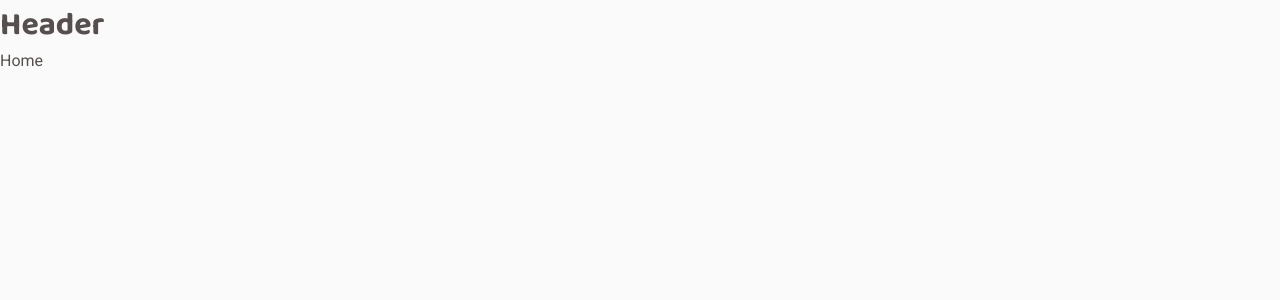
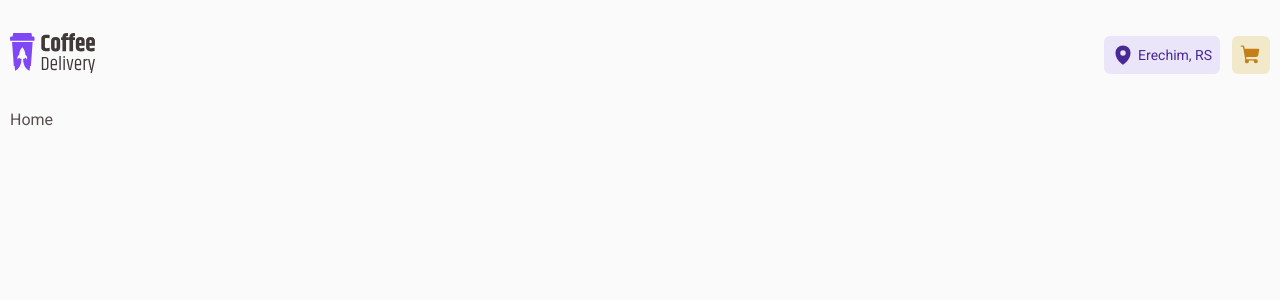
Before and after one commit to MarlonChi/coffe-delivery, a React (Vite) app: page / in a window 1280 px wide. Shown: the top 300 px of the page. Built offline with nearby package versions, Linux system fonts and the light colour scheme.

Commit message:
feat: Header component

```diff
--- a/package.json
+++ b/package.json
@@ -10,6 +10,7 @@
     "preview": "vite preview"
   },
   "dependencies": {
+    "phosphor-react": "^1.4.1",
     "react": "^18.2.0",
     "react-dom": "^18.2.0",
     "react-router-dom": "^6.22.1",
--- a/src/components/Header/index.tsx
+++ b/src/components/Header/index.tsx
@@ -1,3 +1,25 @@
+import { NavLink } from "react-router-dom";
+import { MapPin, ShoppingCart } from "phosphor-react";
+
+import LogoImg from "../../assets/logo.svg";
+
+import * as S from "./styles";
+
 export const Header = () => {
-  return <h1>Header</h1>;
+  return (
+    <S.HeaderContainer>
+      <NavLink to="/">
+        <img src={LogoImg} />
+      </NavLink>
+      <nav>
+        <NavLink to="/checkout">
+          <MapPin size={22} weight="fill" />
+          Erechim, RS
+        </NavLink>
+        <NavLink to="/checkout">
+          <ShoppingCart size={22} weight="fill" />
+        </NavLink>
+      </nav>
+    </S.HeaderContainer>
+  );
 };
--- /dev/null
+++ b/src/components/Header/styles.ts
@@ -0,0 +1,45 @@
+import styled from "styled-components";
+
+export const HeaderContainer = styled.header`
+  display: flex;
+  justify-content: space-between;
+  align-items: center;
+  padding: 33px 0;
+
+  nav {
+    display: flex;
+    gap: 12px;
+
+    a {
+      display: flex;
+      align-items: center;
+      gap: 4px;
+      padding: 8px;
+      border-radius: 6px;
+      text-decoration: none;
+
+      font-size: 1.4rem;
+      transition: background 0.2s, color 0.2s;
+    }
+
+    a:nth-child(1) {
+      color: ${(props) => props.theme["purple-dark"]};
+      background: ${(props) => props.theme["purple-light"]};
+
+      &:hover {
+        color: ${(props) => props.theme.white};
+        background: ${(props) => props.theme.purple};
+      }
+    }
+
+    a:nth-child(2) {
+      color: ${(props) => props.theme["yellow-dark"]};
+      background: ${(props) => props.theme["yellow-light"]};
+
+      &:hover {
+        color: ${(props) => props.theme.white};
+        background: ${(props) => props.theme.yellow};
+      }
+    }
+  }
+`;
--- a/src/layouts/DefaultLayout/styles.ts
+++ b/src/layouts/DefaultLayout/styles.ts
@@ -1,3 +1,8 @@
 import styled from "styled-components";
 
-export const LayoutContainer = styled.div``;
+export const LayoutContainer = styled.div`
+  max-width: 1340px;
+  width: 100%;
+  margin: 0 auto;
+  padding: 0 10px 0 10px;
+`;
--- a/src/styles/global.ts
+++ b/src/styles/global.ts
@@ -27,6 +27,7 @@ export const GlobalStyle = createGlobalStyle`
 
     h1, h2, h3, h4, h5, h6 {
         font-family: 'Baloo 2', sans-serif;
+        color: ${(props) => props.theme["base-title"]};
     }
 
     :focus {
```
Also changed, not shown: src/assets/logo.svg (added), 1 other file (tests, documents, lock files or other folders).
